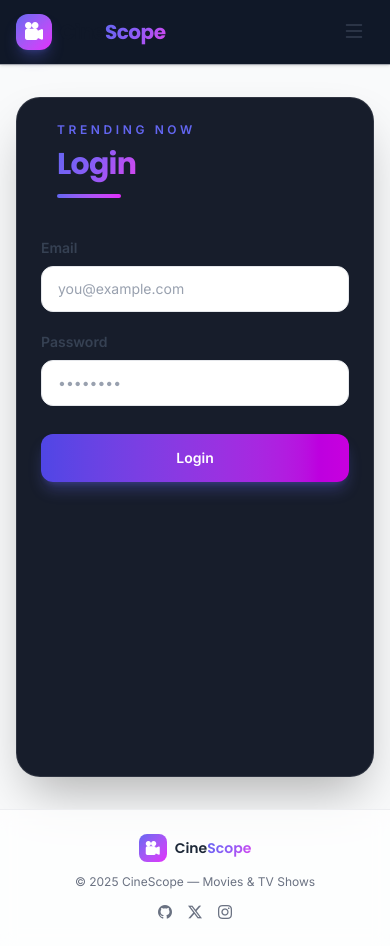
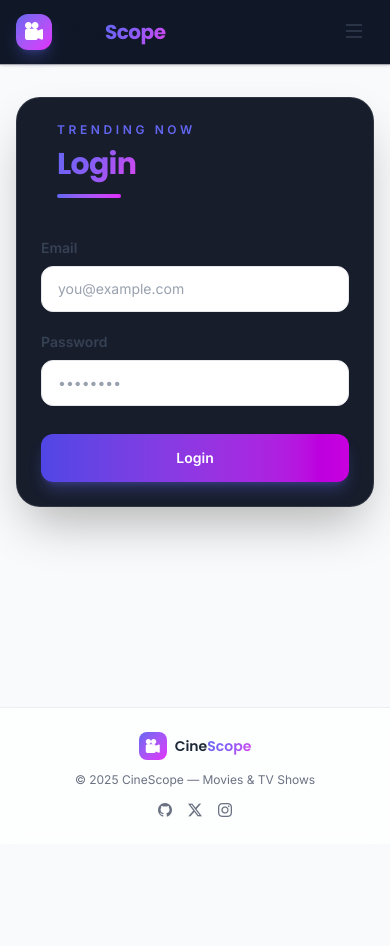
Before and after one commit to Kareeem-404/Movies, a React (Vite) app: page /login in a window 390 px wide. After the commit the page ends 844 px from the top, so only its background shows below. Built offline with nearby package versions, Linux system fonts and the light colour scheme; no server answers.

Commit message:
fix: update .gitignore and package.json for app-05 dependency; adjust Form component styling

```diff
--- a/package.json
+++ b/package.json
@@ -12,6 +12,7 @@
   "dependencies": {
     "@hookform/resolvers": "^5.2.2",
     "@tailwindcss/vite": "^4.1.17",
+    "app-05": "link:",
     "axios": "^1.13.4",
     "pnpm": "^10.22.0",
     "react": "^19.2.0",
--- a/pnpm-workspace.yaml
+++ b/pnpm-workspace.yaml
@@ -1,3 +1,6 @@
+allowBuilds:
+  '@swc/core': false
+  esbuild: false
 onlyBuiltDependencies:
   - '@swc/core'
   - esbuild
--- a/src/components/Ui-components/Form.jsx
+++ b/src/components/Ui-components/Form.jsx
@@ -142,7 +142,7 @@ export default function Form({ children, title }) {
         </div>
 
         {/* ================= RIGHT / FORM ================= */}
-        <div className="min-h-[680px] rounded-3xl border border-white/10 bg-[#0b1120]/95 p-6 shadow-2xl shadow-black/30 backdrop-blur-xl sm:p-10">
+        <div className=" rounded-3xl border border-white/10 bg-[#0b1120]/95 p-6 shadow-2xl shadow-black/30 backdrop-blur-xl sm:p-10">
 
           <Title title={title} />
 
```
Also changed, not shown: 2 other files (tests, documents, lock files or other folders).
